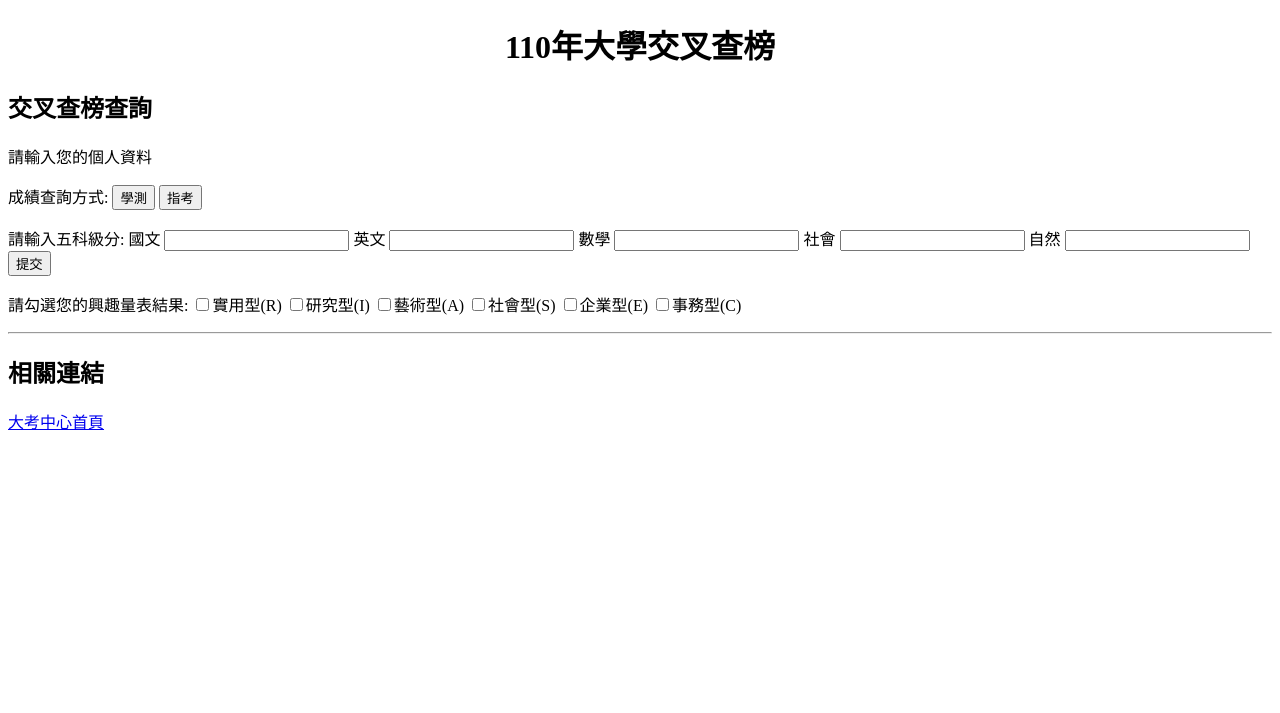
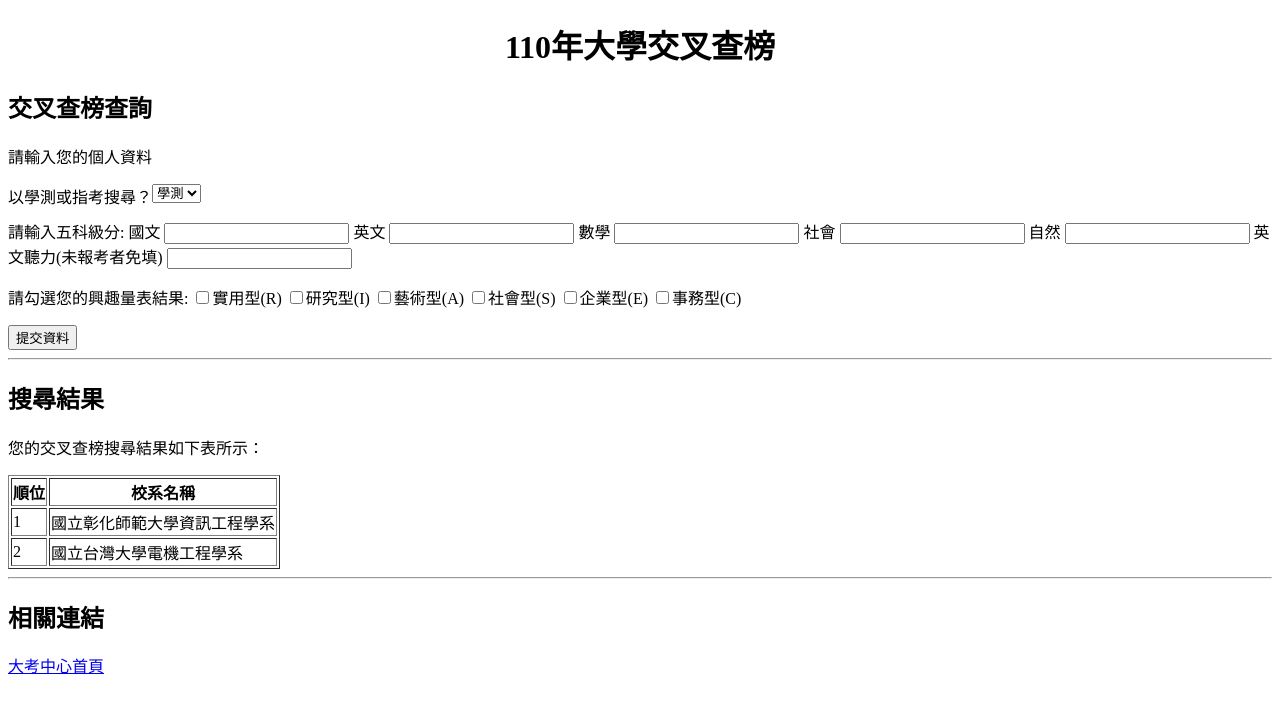
Before and after one commit to itsjeremyhsieh/PHP-Sample, a PHP site: page /Sample.php in a window 1280 px wide. Shown: the top 713 px of the page. Run offline with PHP 8.4, Linux system fonts and the light colour scheme.

Commit message:
sample-3

```diff
--- a/Sample.php
+++ b/Sample.php
@@ -1,20 +1,23 @@
 <!DOCTYPE html>
 <html>
     <head>
-        <meta charset = "utf-8">
+       <meta charset = "utf-8">
        <title>HTML Website Sample</title>
-
     </head>
     <body>
 
     <center><h1>110年大學交叉查榜</h1></center>
         <h2>交叉查榜查詢</h2>
         <p>請輸入您的個人資料</p>
-        <form action="Sample.php" method="post">
-            成績查詢方式:
-            <input type="submit" name="學測" value="學測">
-            <input type="submit" name="指考" value="指考">
-        </form>
+
+        <div style="float: left">
+            以學測或指考搜尋？
+        </div>
+        <select>
+            <option>學測</option>
+            <option>指考</option>
+        </select>
+
 
         <form actime="Sample.php" method="post">
 
@@ -24,7 +27,7 @@
             數學 <input type="text" name="Math" value="">
             社會 <input type="text" name="Social" value="">
             自然 <input type="text" name="Science" value="">
-            <input type="submit" name="submit" value="提交">
+            英文聽力(未報考者免填) <input type="text" name="Listening" value="">
             </p>
         </form>
 
@@ -38,7 +41,22 @@
             <input type="checkbox" name="interest[]" value="C"><label>事務型(C)</label>
             </p>
         </form>
+        <form actime="Sample.php" method="post">
+            <input type="submit" name="submit" value="提交資料">
+        </form>
         <hr>
+        <h2>搜尋結果</h2>
+        <p>
+        您的交叉查榜搜尋結果如下表所示：
+        <table  wide=”200” height=”800” border =”3”>
+        <tr><td align="center"><b>順位</b></td>
+            <td align="center"><b>校系名稱</b></td></tr>
+        <tr><td> 1 </td><td> 國立彰化師範大學資訊工程學系</td></tr>
+        <tr><td> 2 </td><td> 國立台灣大學電機工程學系</td></tr>
+        </p>
+        </table>
+        <hr>
+
         <h2>相關連結</h2>
         <a href='https://www.ceec.edu.tw/'>大考中心首頁</a>
 
```
Also changed, not shown: README.md.
